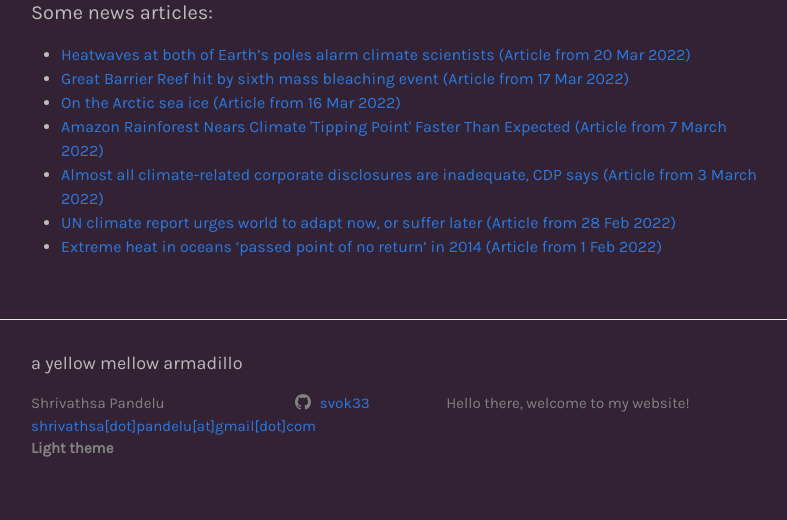
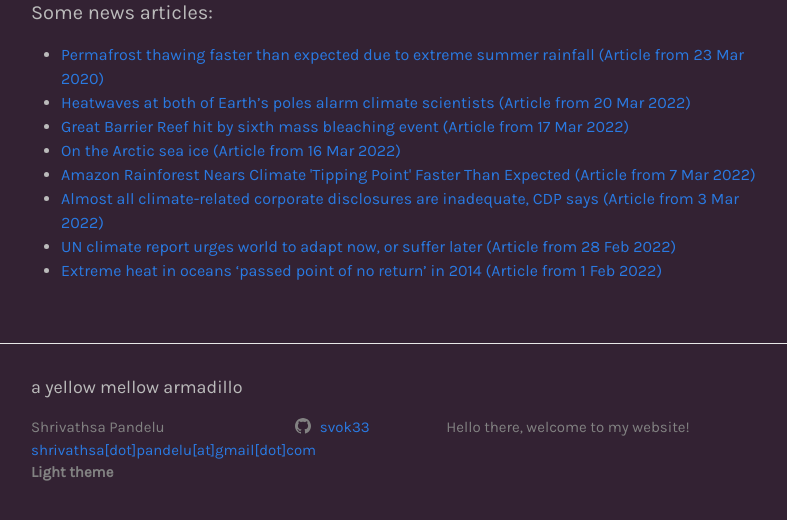
Before and after one commit to shrivathsap/shrivathsap.github.io, a Jekyll site: the page built from misc_links/climate.html, in a window 1280 px wide and 900 px high, scrolled down 1916 px, cut to the strip 356-876 px from the top of the window. Shown: the whole strip, without its empty margins (239-1026 px from the left). Built offline with Jekyll 4.4.1, drawn with Linux system fonts in a browser that asks for light colours.

Commit message:
climate news and added favicon to misclinks

```diff
--- a/misc_links/climate.html
+++ b/misc_links/climate.html
@@ -102,11 +102,12 @@ layout: page
 
 		<h4>Some news articles:</h4>
 		<ul>
+			<li><a href="https://phys.org/news/2022-03-permafrost-faster-due-extreme-summer.html">Permafrost thawing faster than expected due to extreme summer rainfall (Article from 23 Mar 2020)</a></li>
 			<li><a href="https://www.theguardian.com/environment/2022/mar/20/heatwaves-at-both-of-earth-poles-alarm-climate-scientists">Heatwaves at both of Earth’s poles alarm climate scientists (Article from 20 Mar 2022)</a></li>
 			<li><a href="https://www.theguardian.com/environment/2022/mar/17/great-barrier-reef-hit-by-sixth-mass-bleaching-event-leading-coral-scientist-says">Great Barrier Reef hit by sixth mass bleaching event (Article from 17 Mar 2022)</a></li>
 			<li><a href="https://www.severe-weather.eu/global-weather/arctic-sea-ice-extent-suddenly-interrupts-a-good-growing-season-close-to-the-annual-maximum-rrc/">On the Arctic sea ice (Article from 16 Mar 2022)</a></li>
-			<li><a href="https://www.voanews.com/a/6474762.html">Amazon Rainforest Nears Climate 'Tipping Point' Faster Than Expected (Article from 7 March 2022)</a></li>
-			<li><a href="https://www.reuters.com/business/sustainable-business/almost-all-climate-related-corporate-disclosures-are-inadequate-cdp-says-2022-03-03/">Almost all climate-related corporate disclosures are inadequate, CDP says (Article from 3 March 2022)</a></li>
+			<li><a href="https://www.voanews.com/a/6474762.html">Amazon Rainforest Nears Climate 'Tipping Point' Faster Than Expected (Article from 7 Mar 2022)</a></li>
+			<li><a href="https://www.reuters.com/business/sustainable-business/almost-all-climate-related-corporate-disclosures-are-inadequate-cdp-says-2022-03-03/">Almost all climate-related corporate disclosures are inadequate, CDP says (Article from 3 Mar 2022)</a></li>
 			<li><a href="https://www.reuters.com/business/cop/un-climate-report-urges-world-adapt-now-or-suffer-later-2022-02-28/">UN climate report urges world to adapt now, or suffer later (Article from 28 Feb 2022)</a></li>
 			<li><a href="https://www.theguardian.com/environment/2022/feb/01/extreme-heat-oceans-passed-point-of-no-return-high-temperatures-wildlife-seas">Extreme heat in oceans ‘passed point of no return’ in 2014 (Article from 1 Feb 2022)</a></li>
 		</ul>
```
Also changed, not shown: misc_links/favicon.png (added).
